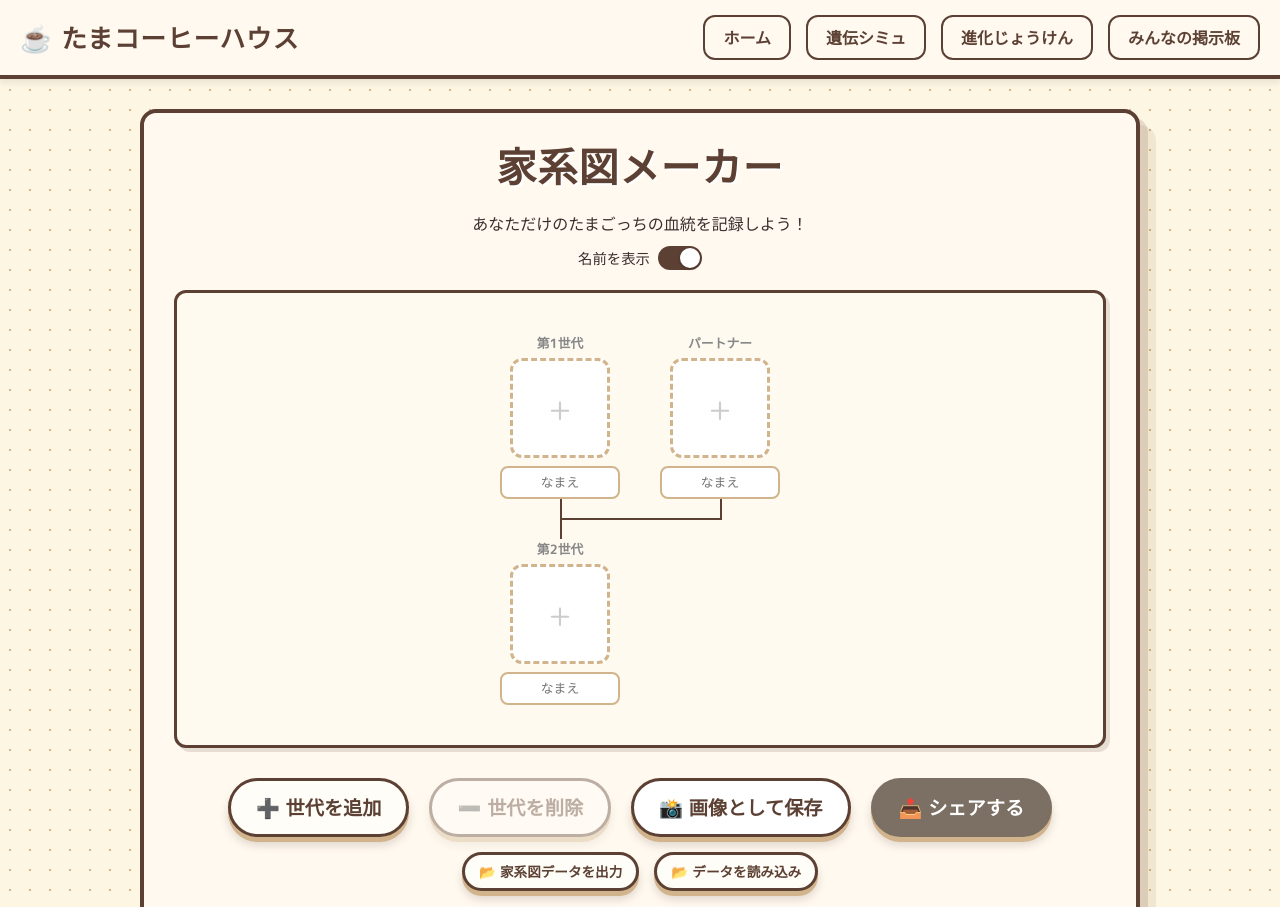
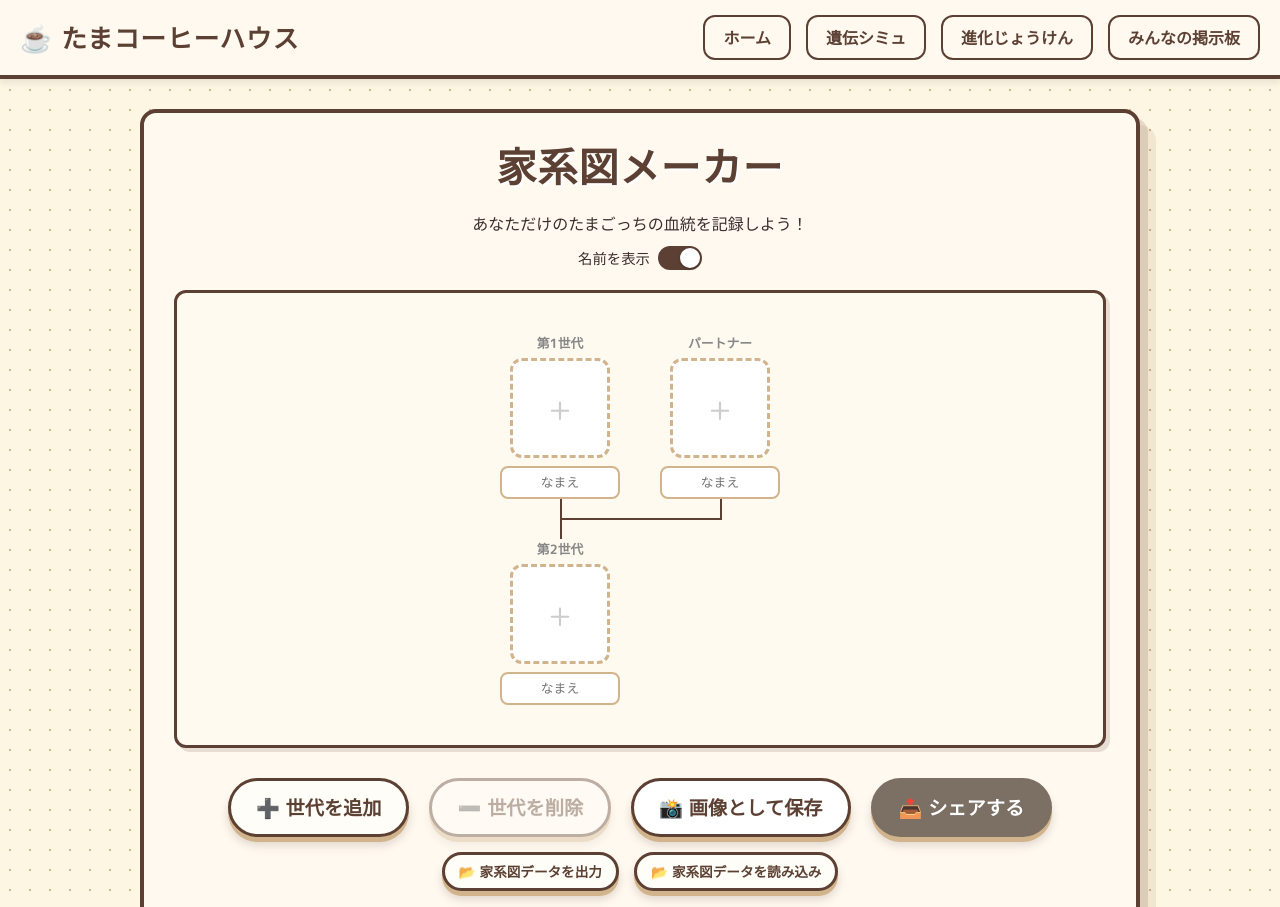
Before and after one commit to komese/tama-coffee-house, a Next.js app: page /family-tree in a window 1280 px wide. Shown: the top 907 px of the page. Built offline with nearby package versions, Linux system fonts and the light colour scheme; a web font is replaced by a local one.

Commit message:
fix-import-label-and-image-stretch

```diff
--- a/src/app/family-tree/page.tsx
+++ b/src/app/family-tree/page.tsx
@@ -515,7 +515,7 @@ export default function FamilyTreePage() {
           📂 家系図データを出力
         </button>
         <label className="y2k-button" style={{ backgroundColor: '#fffdf8', color: 'var(--primary-color)', fontSize: '0.85rem', padding: '6px 14px', cursor: 'pointer', display: 'inline-block' }}>
-          📂 データを読み込み
+          📂 家系図データを読み込み
           <input type="file" accept=".json" style={{ display: 'none' }} onChange={(e) => {
             const file = e.target.files?.[0];
             if (!file) return;
@@ -659,7 +659,7 @@ function CharacterBox({ title, data, onChange, onClick, showName }: { title: str
         onClick={onClick}
       >
         {data.imageUrl ? (
-          <img src={data.imageUrl} alt={data.name} style={{ width: '100%', height: '100%', objectFit: 'contain' }} />
+          <img src={data.imageUrl} alt={data.name} style={{ maxWidth: '100%', maxHeight: '100%', objectFit: 'contain', display: 'block' }} />
         ) : (
           <span style={{ fontSize: '2rem', color: '#ccc' }}>+</span>
         )}
```
